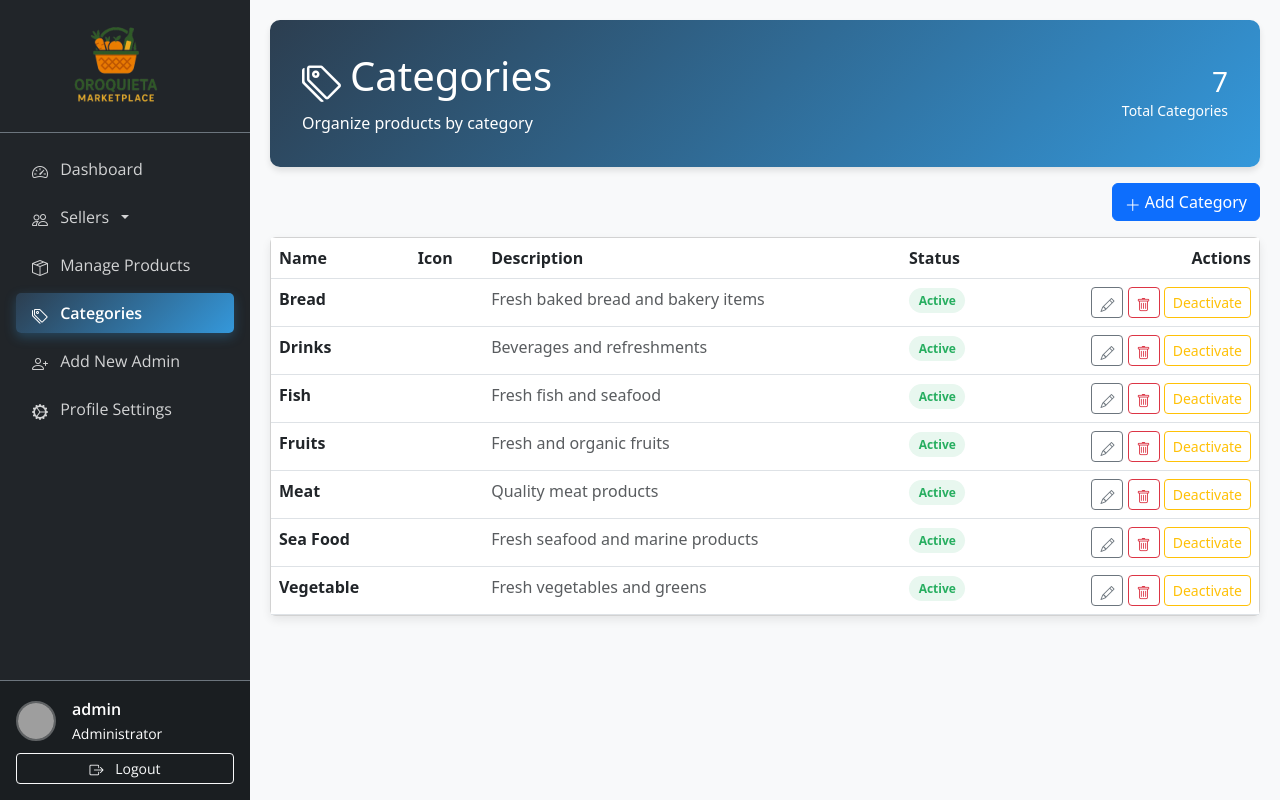
After one commit to IceBrrrg/OroMarket, a PHP site: page /admin/categories.php in a window 1280 px wide. The commit adds this page. Run offline with PHP 8.4, Linux system fonts and the light colour scheme; a user stored in the database is signed in; data comes from the database, SQL or seed files in the repository; grey boxes are pictures that could not be loaded.

Commit message:
added categories admin side

```diff
--- /dev/null
+++ b/admin/categories.php
@@ -0,0 +1,299 @@
+<?php
+session_start();
+require_once '../includes/db_connect.php';
+
+if (!isset($_SESSION['user_id']) || !isset($_SESSION['is_admin']) || $_SESSION['is_admin'] !== true) {
+    header('Location: login.php');
+    exit();
+}
+
+$errors = [];
+$success = null;
+
+// Create or update
+if ($_SERVER['REQUEST_METHOD'] === 'POST') {
+    $action = $_POST['action'] ?? '';
+    $name = trim($_POST['name'] ?? '');
+    $icon = trim($_POST['icon'] ?? '');
+    $description = trim($_POST['description'] ?? '');
+    $is_active = isset($_POST['is_active']) ? 1 : 0;
+
+    if ($action === 'create') {
+        if ($name === '') {
+            $errors[] = 'Name is required';
+        }
+        if (!$errors) {
+            $stmt = $pdo->prepare('INSERT INTO categories (name, icon, description, is_active) VALUES (?, ?, ?, ?)');
+            $stmt->execute([$name, $icon ?: null, $description ?: null, $is_active]);
+            $success = 'Category created';
+        }
+    }
+
+    if ($action === 'update') {
+        $id = (int) ($_POST['id'] ?? 0);
+        if ($id <= 0) {
+            $errors[] = 'Invalid category';
+        }
+        if ($name === '') {
+            $errors[] = 'Name is required';
+        }
+        if (!$errors) {
+            $stmt = $pdo->prepare('UPDATE categories SET name = ?, icon = ?, description = ?, is_active = ? WHERE id = ?');
+            $stmt->execute([$name, $icon ?: null, $description ?: null, $is_active, $id]);
+            $success = 'Category updated';
+        }
+    }
+}
+
+// Toggle active
+if (isset($_POST['action']) && $_POST['action'] === 'toggle' && isset($_POST['id'])) {
+    $id = (int) $_POST['id'];
+    $active = (int) ($_POST['active'] ?? 0);
+    $stmt = $pdo->prepare('UPDATE categories SET is_active = ? WHERE id = ?');
+    $stmt->execute([$active ? 1 : 0, $id]);
+    $success = 'Category status updated';
+}
+
+// Delete (prevent delete when in use)
+if (isset($_POST['action']) && $_POST['action'] === 'delete' && isset($_POST['id'])) {
+    $id = (int) $_POST['id'];
+    $inUse = (int) $pdo->prepare('SELECT COUNT(*) FROM products WHERE category_id = ?')->execute([$id]) ?? 0;
+    $stmtCount = $pdo->prepare('SELECT COUNT(*) FROM products WHERE category_id = ?');
+    $stmtCount->execute([$id]);
+    $inUse = (int) $stmtCount->fetchColumn();
+    if ($inUse > 0) {
+        $errors[] = 'Cannot delete: category is used by products.';
+    } else {
+        $stmt = $pdo->prepare('DELETE FROM categories WHERE id = ?');
+        $stmt->execute([$id]);
+        $success = 'Category deleted';
+    }
+}
+
+// Fetch categories
+$categories = [];
+try {
+    $stmt = $pdo->query('SELECT * FROM categories ORDER BY name ASC');
+    $categories = $stmt->fetchAll(PDO::FETCH_ASSOC);
+} catch (Exception $e) {
+}
+$total_categories = is_array($categories) ? count($categories) : 0;
+?>
+<!DOCTYPE html>
+<html lang="en">
+
+<head>
+    <meta charset="UTF-8">
+    <meta name="viewport" content="width=device-width, initial-scale=1.0">
+    <title>Categories - Admin</title>
+    <link href="https://cdn.jsdelivr.net/npm/bootstrap@5.3.0/dist/css/bootstrap.min.css" rel="stylesheet">
+    <link href="https://cdnjs.cloudflare.com/ajax/libs/font-awesome/6.0.0/css/all.min.css" rel="stylesheet">
+    <link href="https://cdn.jsdelivr.net/npm/bootstrap-icons@1.10.0/font/bootstrap-icons.css" rel="stylesheet">
+    <style>
+        :root {
+            --primary-color: #2c3e50;
+            --secondary-color: #3498db;
+            --light-bg: #f8f9fa;
+            --card-shadow: 0 4px 6px rgba(0, 0, 0, .1);
+        }
+
+        body {
+            background-color: var(--light-bg);
+        }
+
+        .main-content {
+            margin-left: 250px;
+            padding: 20px
+        }
+
+        .page-header {
+            background: linear-gradient(135deg, var(--primary-color), var(--secondary-color));
+            color: #fff;
+            padding: 2rem;
+            border-radius: 10px;
+            margin-bottom: 1rem;
+            box-shadow: var(--card-shadow);
+        }
+
+        .card-shadow {
+            box-shadow: 0 4px 10px rgba(0, 0, 0, .08)
+        }
+
+        .status-pill {
+            padding: .25rem .6rem;
+            border-radius: 999px;
+            font-weight: 600;
+            font-size: .75rem
+        }
+
+        .status-on {
+            background: #e8f7ef;
+            color: #27ae60
+        }
+
+        .status-off {
+            background: #fdecea;
+            color: #e74c3c
+        }
+    </style>
+</head>
+
+<body>
+    <?php include 'sidebar.php'; ?>
+    <div class="main-content">
+        <div class="page-header">
+            <div class="d-flex justify-content-between align-items-center">
+                <div>
+                    <h1 class="mb-2"><i class="bi bi-tags me-2"></i>Categories</h1>
+                    <p class="mb-0">Organize products by category</p>
+                </div>
+                <div class="text-end">
+                    <h3 class="mb-0"><?php echo $total_categories; ?></h3>
+                    <small>Total Categories</small>
+                </div>
+            </div>
+        </div>
+        <div class="mb-3 text-end">
+            <button class="btn btn-primary" data-bs-toggle="modal" data-bs-target="#createModal"><i
+                    class="bi bi-plus-lg me-1"></i>Add Category</button>
+        </div>
+
+        <?php if ($success): ?>
+            <div class="alert alert-success"><?php echo htmlspecialchars($success); ?></div><?php endif; ?>
+        <?php if ($errors): ?>
+            <div class="alert alert-danger"><?php echo htmlspecialchars(implode(' ', $errors)); ?></div><?php endif; ?>
+
+        <div class="card card-shadow">
+            <div class="card-body p-0">
+                <div class="table-responsive">
+                    <table class="table table-hover mb-0">
+                        <thead>
+                            <tr>
+                                <th>Name</th>
+                                <th>Icon</th>
+                                <th>Description</th>
+                                <th>Status</th>
+                                <th class="text-end">Actions</th>
+                            </tr>
+                        </thead>
+                        <tbody>
+                            <?php if (!$categories): ?>
+                                <tr>
+                                    <td colspan="5" class="text-center p-4 text-muted">No categories found.</td>
+                                </tr>
+                            <?php else:
+                                foreach ($categories as $cat): ?>
+                                    <tr>
+                                        <td class="fw-semibold"><?php echo htmlspecialchars($cat['name']); ?></td>
+                                        <td><?php echo htmlspecialchars($cat['icon'] ?? ''); ?></td>
+                                        <td class="text-muted" style="max-width:420px">
+                                            <?php echo htmlspecialchars($cat['description'] ?? ''); ?>
+                                        </td>
+                                        <td>
+                                            <span
+                                                class="status-pill <?php echo $cat['is_active'] ? 'status-on' : 'status-off'; ?>"><?php echo $cat['is_active'] ? 'Active' : 'Inactive'; ?></span>
+                                        </td>
+                                        <td class="text-end">
+                                            <button class="btn btn-sm btn-outline-secondary" data-bs-toggle="modal"
+                                                data-bs-target="#editModal" data-id="<?php echo (int) $cat['id']; ?>"
+                                                data-name="<?php echo htmlspecialchars($cat['name']); ?>"
+                                                data-icon="<?php echo htmlspecialchars($cat['icon'] ?? ''); ?>"
+                                                data-description="<?php echo htmlspecialchars($cat['description'] ?? ''); ?>"
+                                                data-active="<?php echo (int) $cat['is_active']; ?>">
+                                                <i class="bi bi-pencil"></i>
+                                            </button>
+                                            <form method="post" class="d-inline"
+                                                onsubmit="return confirm('Delete this category?')">
+                                                <input type="hidden" name="action" value="delete">
+                                                <input type="hidden" name="id" value="<?php echo (int) $cat['id']; ?>">
+                                                <button class="btn btn-sm btn-outline-danger"><i
+                                                        class="bi bi-trash"></i></button>
+                                            </form>
+                                            <form method="post" class="d-inline">
+                                                <input type="hidden" name="action" value="toggle">
+                                                <input type="hidden" name="id" value="<?php echo (int) $cat['id']; ?>">
+                                                <input type="hidden" name="active"
+                                                    value="<?php echo $cat['is_active'] ? 0 : 1; ?>">
+                                                <button
+                                                    class="btn btn-sm <?php echo $cat['is_active'] ? 'btn-outline-warning' : 'btn-outline-success'; ?>">
+                                                    <?php echo $cat['is_active'] ? 'Deactivate' : 'Activate'; ?>
+                                                </button>
+                                            </form>
+                                        </td>
+                                    </tr>
+                                <?php endforeach; endif; ?>
+                        </tbody>
+                    </table>
+                </div>
+            </div>
+        </div>
+    </div>
+
+    <!-- Create Modal -->
+    <div class="modal fade" id="createModal" tabindex="-1">
+        <div class="modal-dialog">
+            <form method="post" class="modal-content">
+                <div class="modal-header">
+                    <h5 class="modal-title">Add Category</h5><button type="button" class="btn-close"
+                        data-bs-dismiss="modal"></button>
+                </div>
+                <div class="modal-body">
+                    <input type="hidden" name="action" value="create">
+                    <div class="mb-3"><label class="form-label">Name</label><input name="name" class="form-control"
+                            required></div>
+                    <div class="mb-3"><label class="form-label">Icon (emoji/short text)</label><input name="icon"
+                            class="form-control"></div>
+                    <div class="mb-3"><label class="form-label">Description</label><textarea name="description"
+                            class="form-control" rows="3"></textarea></div>
+                    <div class="form-check"><input class="form-check-input" type="checkbox" name="is_active"
+                            id="createActive" checked><label class="form-check-label" for="createActive">Active</label>
+                    </div>
+                </div>
+                <div class="modal-footer"><button class="btn btn-secondary" data-bs-dismiss="modal"
+                        type="button">Cancel</button><button class="btn btn-primary" type="submit">Save</button></div>
+            </form>
+        </div>
+    </div>
+
+    <!-- Edit Modal -->
+    <div class="modal fade" id="editModal" tabindex="-1">
+        <div class="modal-dialog">
+            <form method="post" class="modal-content">
+                <div class="modal-header">
+                    <h5 class="modal-title">Edit Category</h5><button type="button" class="btn-close"
+                        data-bs-dismiss="modal"></button>
+                </div>
+                <div class="modal-body">
+                    <input type="hidden" name="action" value="update">
+                    <input type="hidden" name="id" id="editId">
+                    <div class="mb-3"><label class="form-label">Name</label><input name="name" id="editName"
+                            class="form-control" required></div>
+                    <div class="mb-3"><label class="form-label">Icon</label><input name="icon" id="editIcon"
+                            class="form-control"></div>
+                    <div class="mb-3"><label class="form-label">Description</label><textarea name="description"
+                            id="editDescription" class="form-control" rows="3"></textarea></div>
+                    <div class="form-check"><input class="form-check-input" type="checkbox" name="is_active"
+                            id="editActive"><label class="form-check-label" for="editActive">Active</label></div>
+                </div>
+                <div class="modal-footer"><button class="btn btn-secondary" data-bs-dismiss="modal"
+                        type="button">Cancel</button><button class="btn btn-primary" type="submit">Save changes</button>
+                </div>
+            </form>
+        </div>
+    </div>
+
+    <script src="https://cdn.jsdelivr.net/npm/bootstrap@5.3.0/dist/js/bootstrap.bundle.min.js"></script>
+    <script>
+        document.getElementById('editModal')?.addEventListener('show.bs.modal', function (event) {
+            const button = event.relatedTarget;
+            if (!button) return;
+            document.getElementById('editId').value = button.getAttribute('data-id');
+            document.getElementById('editName').value = button.getAttribute('data-name');
+            document.getElementById('editIcon').value = button.getAttribute('data-icon') || '';
+            document.getElementById('editDescription').value = button.getAttribute('data-description') || '';
+            document.getElementById('editActive').checked = button.getAttribute('data-active') === '1';
+        });
+    </script>
+</body>
+
+</html>
--- a/admin/sidebar.php
+++ b/admin/sidebar.php
@@ -64,6 +64,12 @@ $current_page = basename($_SERVER['PHP_SELF']);
             <a class="nav-link <?php echo $current_page == 'manage_products.php' ? 'active' : 'text-white'; ?>"
                 href="manage_products.php">
                 <i class="bi bi-box-seam me-2"></i> Manage Products
+            </a>
+        </li>
+        <li class="nav-item mb-2">
+            <a class="nav-link <?php echo $current_page == 'categories.php' ? 'active' : 'text-white'; ?>"
+                href="categories.php">
+                <i class="bi bi-tags me-2"></i> Categories
             </a>
         </li>
         <li class="nav-item mb-2">
--- a/customer/header.php
+++ b/customer/header.php
@@ -109,7 +109,7 @@ session_start();
                         <a href="../customer/index.php" class="nav-link me-4">
                             <i class="fas fa-shopping-basket me-1"></i>Market
                         </a>
-                        <a href="../authenticator.php" class="my-auto">
+                        <a href="#" class="my-auto">
                             <i class="fas fa-solid fa-bell fa-2x"></i>
                         </a>
                     </div>
```
Also changed, not shown: admin/manage_products.php (+42 -68 lines), customer/view_product.php (indentation only).
